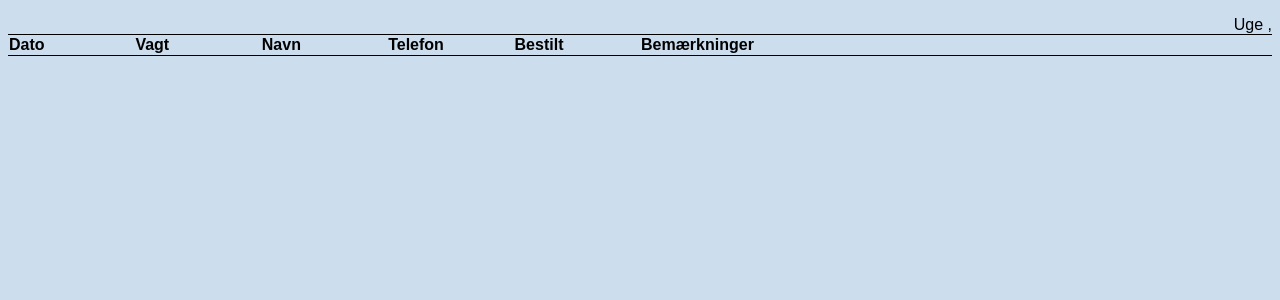
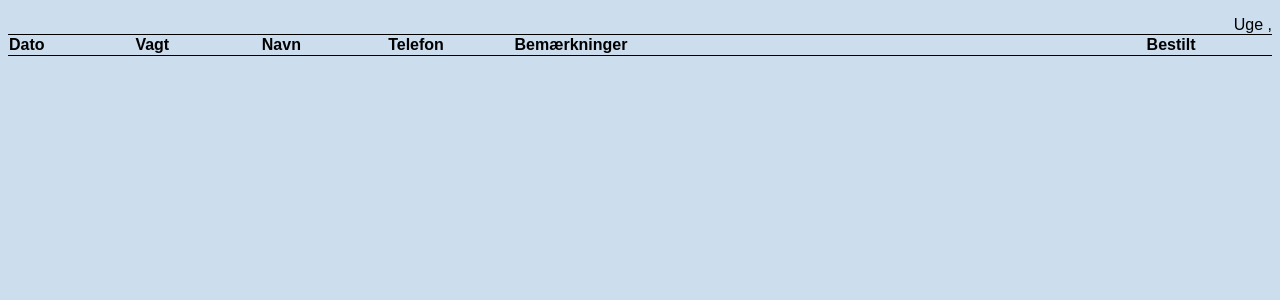
Before and after one commit to Mortal/shiftplanner, a Django app: template shifts/templates/shifts/schedule_print.html in a window 1280 px wide. Shown: the top 300 px of the page. Run offline with Django 3.2, Linux system fonts and the light colour scheme; the template is opened without the code that fills it, so the values that code supplies are empty.

Commit message:
Reorder print columns

```diff
--- a/shifts/templates/shifts/schedule_print.html
+++ b/shifts/templates/shifts/schedule_print.html
@@ -30,16 +30,16 @@ tr.sp_newshift > td, tr.sp_newshift > th {
 	<col style="width: 10%"/>
 	<col style="width: 10%" />
 	<col style="width: 10%" />
-	<col style="width: 10%" />
 	<col style="width: 50%" />
+	<col style="width: 10%; text-align: right" />
 <thead>
 <tr>
 <th>Dato</th>
 <th>Vagt</th>
 <th>Navn</th>
 <th>Telefon</th>
+<th>Bemærkninger</th>
 <th>Bestilt</th>
-<th>Bemærkninger</th>
 </tr>
 </thead>
 <tbody>
@@ -66,8 +66,8 @@ sp_newshift
 </td>
 <td>{{ worker }}</td>
 <td>{{ phone }}</td>
+<td>{{ note }}</td>
 <td></td>
-<td>{{ note }}</td>
 </tr>
 {% endfor %}
 </tbody>
```
